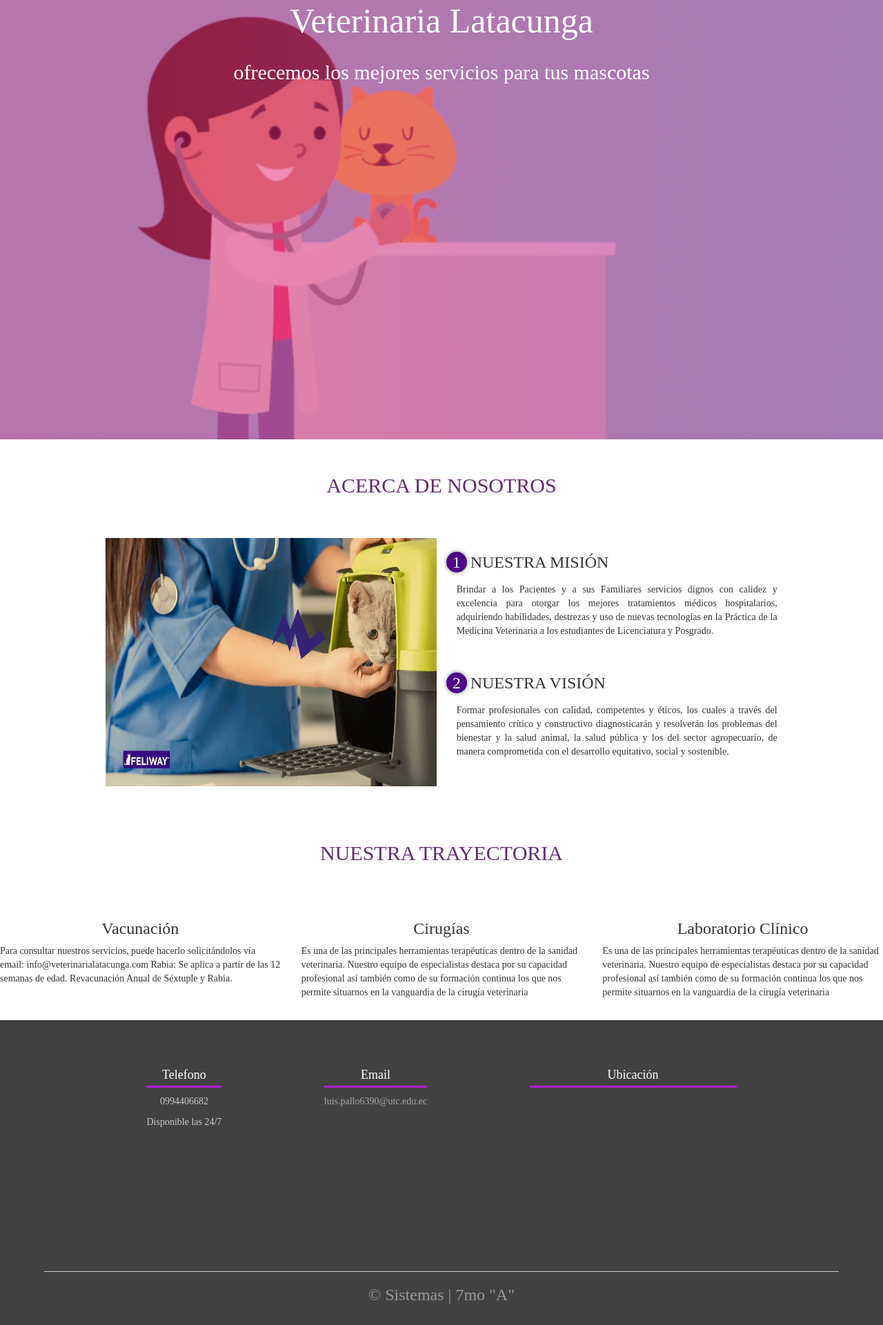
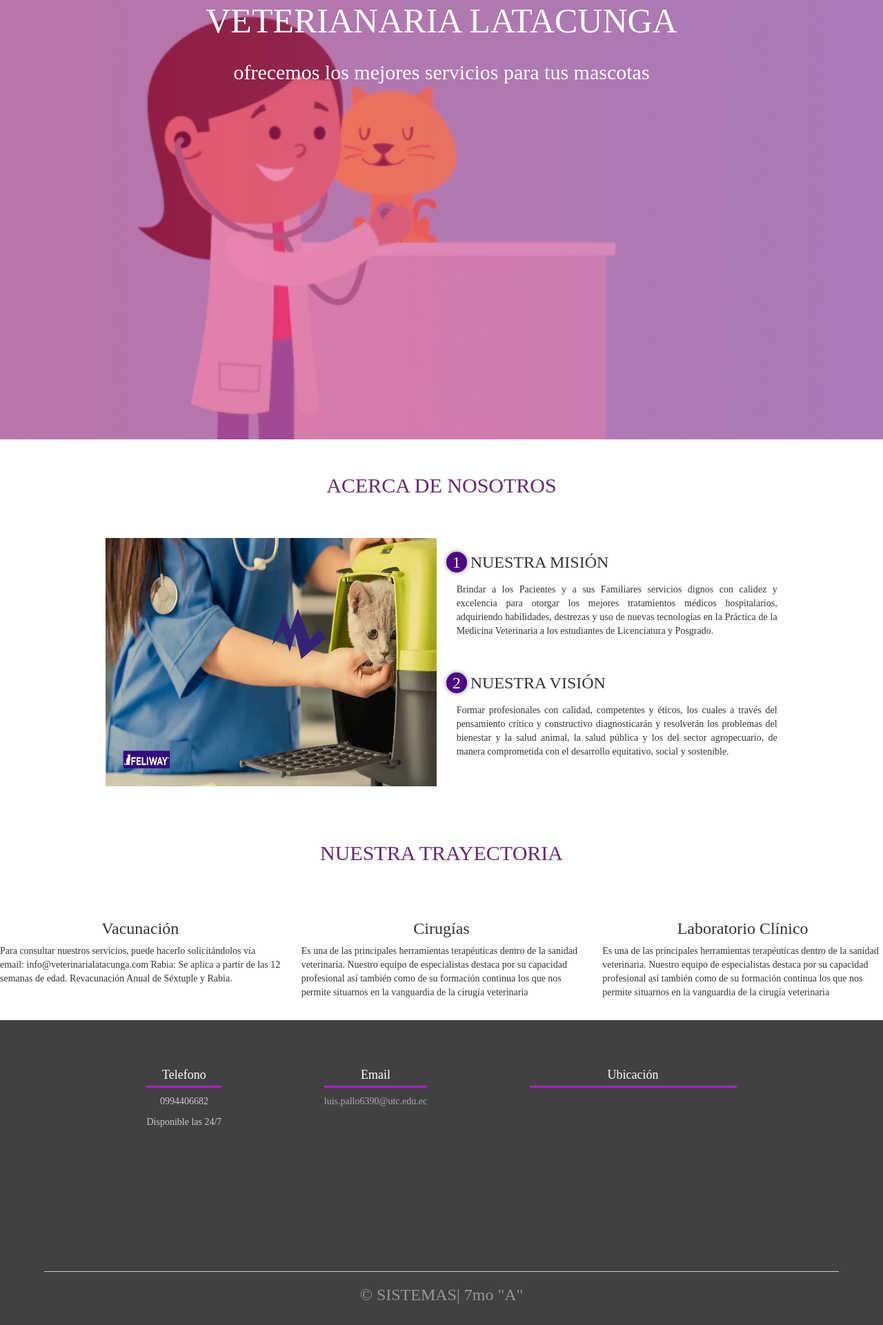
Before and after one commit to LuisPallo001/veterinaria.github.io, a plain HTML site: page index.html in a window 1280 px wide. Shown: the part 63-1984 px from the top of the page at 69% size. Drawn offline with nearby package versions, Linux system fonts and the light colour scheme; grey boxes are pictures that could not be loaded.

Commit message:
Modificacion

```diff
--- a/index.html
+++ b/index.html
@@ -26,7 +26,7 @@
             </nav>
             <br>
             <div class="textos-header" id="header1">
-                <h1>Veterinaria Latacunga</h1>
+                <h1>VETERIANARIA LATACUNGA</h1>
                 <h2>ofrecemos los mejores servicios para tus mascotas</h2>
             </div>
 
@@ -91,7 +91,7 @@
                     <iframe src="https://www.google.com/maps/embed?pb=!1m18!1m12!1m3!1d15874.400402073268!2d-78.62788496626415!3d-0.9368456213904875!2m3!1f0!2f0!3f0!3m2!1i1024!2i768!4f13.1!3m3!1m2!1s0x91d461a93198304f%3A0xd8fd2ea4e19b4687!2sClinica%20Veterinaria%20Mi%20Mascota!5e0!3m2!1ses!2sec!4v1683672569158!5m2!1ses!2sec" width="300" height="200" style="border:0;" allowfullscreen="" loading="lazy" referrerpolicy="no-referrer-when-downgrade"></iframe>
                 </div>
             </div>
-            <h2 class="titulo-final">&copy; Sistemas | 7mo "A"</h2>
+            <h2 class="titulo-final">&copy; SISTEMAS| 7mo "A"</h2>
         </footer>
     </body>
 </html>
```
